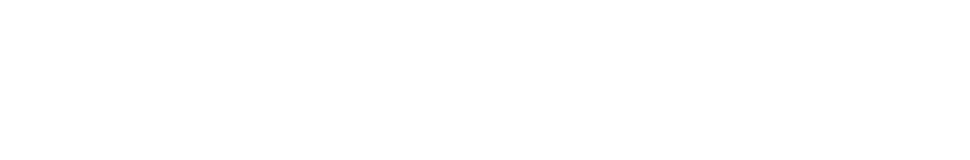
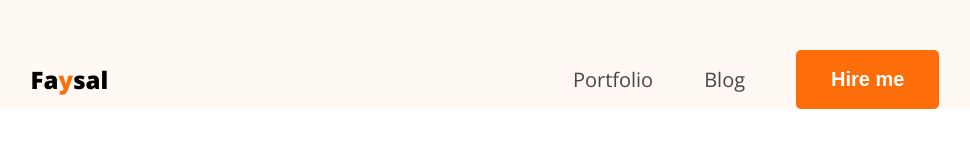
Before and after one commit to fFAYSAL/try-portfolio-code, a plain HTML site: page index.html in a window 1280 px wide. Shown: the whole page, without its empty margins (155-1125 px from the left). Drawn offline with nearby package versions, Linux system fonts and the light colour scheme.

Commit message:
new code

```diff
--- a/index.html
+++ b/index.html
@@ -4,8 +4,24 @@
     <meta charset="UTF-8">
     <meta name="viewport" content="width=device-width, initial-scale=1.0">
     <title>Faysal portfolio</title>
+    <link rel="preconnect" href="https://fonts.googleapis.com">
+<link rel="preconnect" href="https://fonts.gstatic.com" crossorigin>
+<link href="https://fonts.googleapis.com/css2?family=Open+Sans:ital,wght@0,300..800;1,300..800&display=swap" rel="stylesheet">
+<link rel="stylesheet" href="styles/portfolio.css">
 </head>
-<body>
+<body class="font-open-seans">
+    <header>
+        <nav>
+            <div class="logo">
+                <h2>Fa<span class="color-orange">y</span>sal</h2>
+            </div>
 
+            <ul class="menu">
+                <li><a href="">Portfolio</a></li>
+                <li><a href="">Blog</a></li>
+                <li><button class="btn">Hire me</button></li>
+            </ul>
+        </nav>
+    </header>
 </body>
 </html>
--- /dev/null
+++ b/styles/portfolio.css
@@ -0,0 +1,57 @@
+*{
+  margin: 0;
+  padding: 0
+  box-sizing: border-box;
+}
+/* shared style */
+
+.font-open-seans {
+  font-family: "Open Sans", sans-serif;
+  font-optical-sizing: auto;
+
+}
+
+.logo h2{
+  font size: 45px;
+  font-weight: 900;
+}
+
+.color-orange{
+  color: #FD6E0A;
+}
+
+.btn{
+  background-color: #FD6E0A;
+  border: none;
+  padding: 18px 35px;
+  border-radius: 5px;
+  font-size: 20px;
+  font-weight: bold;
+  color: white;
+}
+
+/* main style */
+
+header{
+  background-color: #FFF8F3;
+  padding-top: 50px;
+}
+nav{
+  width: 71%;
+  max-width: 1140px;
+  margin: 0px auto;
+  display: flex;
+  justify-content: space-between;
+  align-items: center;
+}
+nav .menu{
+  display: flex;
+  list-style-type: none;
+  gap: 51px;
+  align-items: center;
+}
+nav .menu a{
+  font-size: 20px;
+  color: #474747;
+  text-decoration: none;
+}
```
